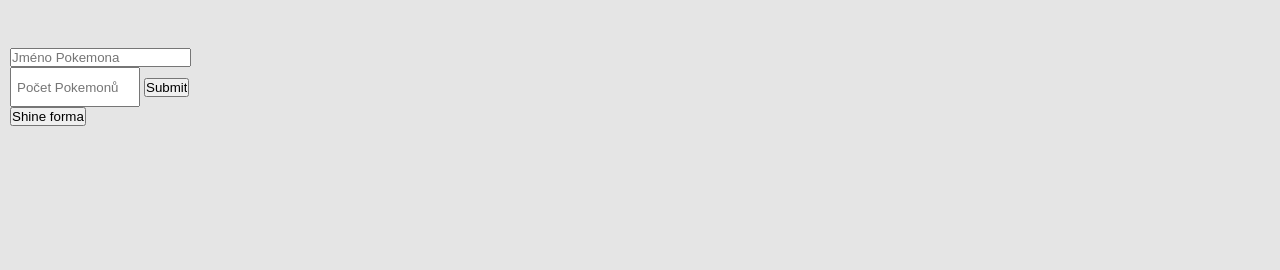
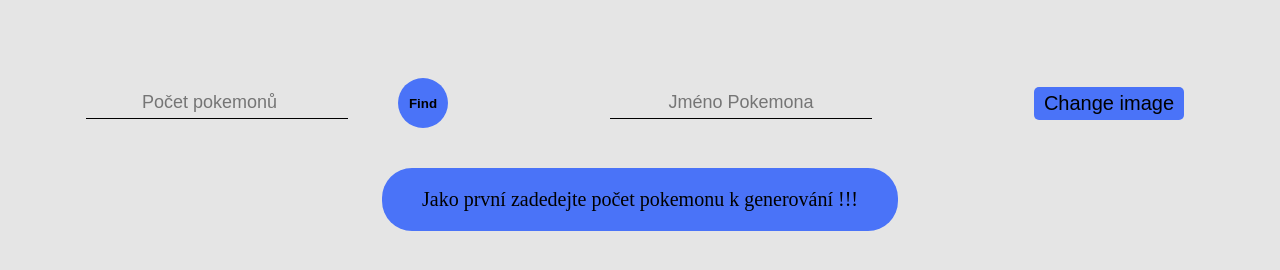
Before and after one commit to KarelStastny/Pokemon-Go-card, a plain HTML site: page index.html in a window 1280 px wide. Drawn offline with Linux system fonts and the light colour scheme.

Commit message:
Dokončení projektu

```diff
--- a/index.html
+++ b/index.html
@@ -15,27 +15,18 @@
     </header>
 
     <section class="searchSection">
+        <form>
+            <input name="searchNumber" class="number" min="1" type="number" placeholder="Počet pokemonů" >
+            <input class="find" type="submit" value="Find">
+        </form>
         <input type="text" class="search" placeholder="Jméno Pokemona">
 
-        <form action="">
-            <input name="searchNumber" class="number" min="1" type="number" placeholder="Počet Pokemonů">
-            <input type="submit">
-        </form>
+        <button class="changeButton" onclick="changeImg()">Change image</button>
 
-        <button class="changeButton" onclick="changeImg()">Shine forma</button>
+
     </section>
 
-
-
-
-
-
-    <ul class="pokemon-list">
-
-    </ul>
-
-
-
+    <ul class="pokemon-list"></ul>
 
     <script src="script.js"></script>
 </body>
--- a/script.js
+++ b/script.js
@@ -1,16 +1,31 @@
 
-
-const pokeContainer = document.querySelector(".pokemon-list")
+let pokeContainer = document.querySelector(".pokemon-list")
 const url = "https://pokeapi.co/api/v2/pokemon"
 let requiredNumber = document.querySelector("form")
 let number = ""
+let array = []
 
+
+// Vyhledávací políčko pro filtrování výsledků
+const search = document.querySelector(".search")
+search.addEventListener("input", (e) => {
+    // Na text v políčku zavolána vyhledávací funkce a výsledky budou vytřízeny
+    filter(e.target.value)
+})
+
+
+// Celá funkce pro výpis pokemonu po stisknutí tlačíka Find
 requiredNumber.addEventListener("submit", (e) => {
     e.preventDefault()
+    number = e.target.elements.searchNumber.value
 
-    number = e.target.elements.searchNumber.value
-        // Získání všech pokemonu
+    // Získání všech pokemonu
     const getAllPokemon = async () =>{
+
+    // Promazání listu pokemonu při dalším vyhledávání
+        pokeContainer.innerHTML = ""
+
+
 
     // Cyklus na projetí všech pokemonu za lomítkem
     for (let x = 1; x <= number; x++ ){
@@ -18,36 +33,47 @@ requiredNumber.addEventListener("submit", (e) => {
         const res = await fetch (`${url}/${x}`)
         const pokemon = await res.json()
 
+        // Zhodnocení zda je fotografie od 650 nejsou fotky
+        let photo = ""
+
+        if( x <= 649){
+            photo = pokemon.sprites.other.dream_world.front_default
+        } else{
+            photo = pokemon.sprites.front_default
+        }
+
+
+
         // Výpis do stránky
         const poke = document.createElement("div")
-
         poke.innerHTML = `
         <div class="card" id="${pokemon.id} " >
-
             <p>${pokemon.id}</p>
-
-            <img class="img1 active" src="${pokemon.sprites.other.dream_world.front_default}" alt="${pokemon.name}">
+            <img class="img1 active" src="${photo}" alt="${pokemon.name}">
             <img class="img2" src="${pokemon.sprites.other.home.front_shiny}" alt="${pokemon.name}">
-
             <h2>${pokemon.name}</h2>
         </div>
         `
+
+
         pokeContainer.appendChild(poke)
-    }
-
-}
-
+        array.push(poke)
+    }}
+// spuštění funce
 getAllPokemon()
-
     })
 
 
-
-
-
-
-
-
+    // Filtrování pomocí přidání classy hide + CSS
+filter = (inputText) => {
+    array.forEach( (onePokemon) => {
+        if(onePokemon.innerHTML.toLowerCase().includes(inputText.toLowerCase())){
+            onePokemon.classList.remove("hide")
+        }else{
+            onePokemon.classList.add("hide")
+        }
+    })
+}
 
 
 // Změna obrázku za shiny form
@@ -81,3 +107,14 @@ const changeImg = () => {
 
 
 }
+
+
+// Při otevření zobrazit pokyny
+window.onload = () => {
+let pharagrap = document.createElement("p")
+    pharagrap.classList.add("instructions")
+    pharagrap.textContent = "Jako první zadedejte počet pokemonu k generování !!!"
+
+pokeContainer.appendChild(pharagrap)
+
+}
--- a/style.css
+++ b/style.css
@@ -20,23 +20,86 @@ header img{
 
 /* Search Section */
 .searchSection{
+    max-width: 1600px;
+    width: 100%;
+    margin: 0 auto;
     padding: 10px;
+    display: flex;
+    align-items: center;
+    justify-content: space-around;
+    flex-direction: row;
+
+
+}
+
+
+.search{
+    outline: none;
+    padding: 5px 15px;
+    border: none;
+    background-color: transparent;
+    border-bottom: 1px solid black;
+    font-size: 18px;
+    text-align: center;
+    margin: 20px;
 }
 
 .number{
-    width: 130px;
-    height: 40px;
-    padding: 5px;
+    outline: none;
+    padding: 5px 15px;
+    border: none;
+    background-color: transparent;
+    border-bottom: 1px solid black;
+    font-size: 18px;
+    text-align: center;
+    margin: 20px;
+
 }
 
+form{
+    display: flex;
+    flex-direction: row;
+    justify-content: center;
+    align-items: center;
+}
 
+.find{
+    width: 50px;
+    height: 50px;
+    border-radius: 50%;
+    border: none;
+    outline: none;
+    background-color: #4a73f8;
+    margin: 30px;
+    padding: 5px 10px;
+    cursor: pointer;
+    font-weight: 900;
+}
+
+.changeButton{
+    border: none;
+    outline: none;
+    background-color: #4a73f8;
+    margin: 30px;
+    padding: 5px 10px;
+    border-radius: 5px;
+    font-size: 20px;
+    cursor: pointer;
+}
+
+.instructions{
+    font-size: 20px;
+    background-color: #4a73f8;
+    padding: 20px 40px;
+    border-radius: 30px;
+}
 
 
 
 
 /* Card */
 .pokemon-list{
-    max-width: 1200px;
+    max-width: 1700px;
     width: 100%;
     margin: 0 auto;
 
@@ -102,3 +165,13 @@ header img{
 .active{
     display: block;
 }
+
+.hide{
+    display: none;
+}
+
+@media only screen and (max-width: 900px){
+    .searchSection{
+        flex-direction: column;
+    }
+}
```
